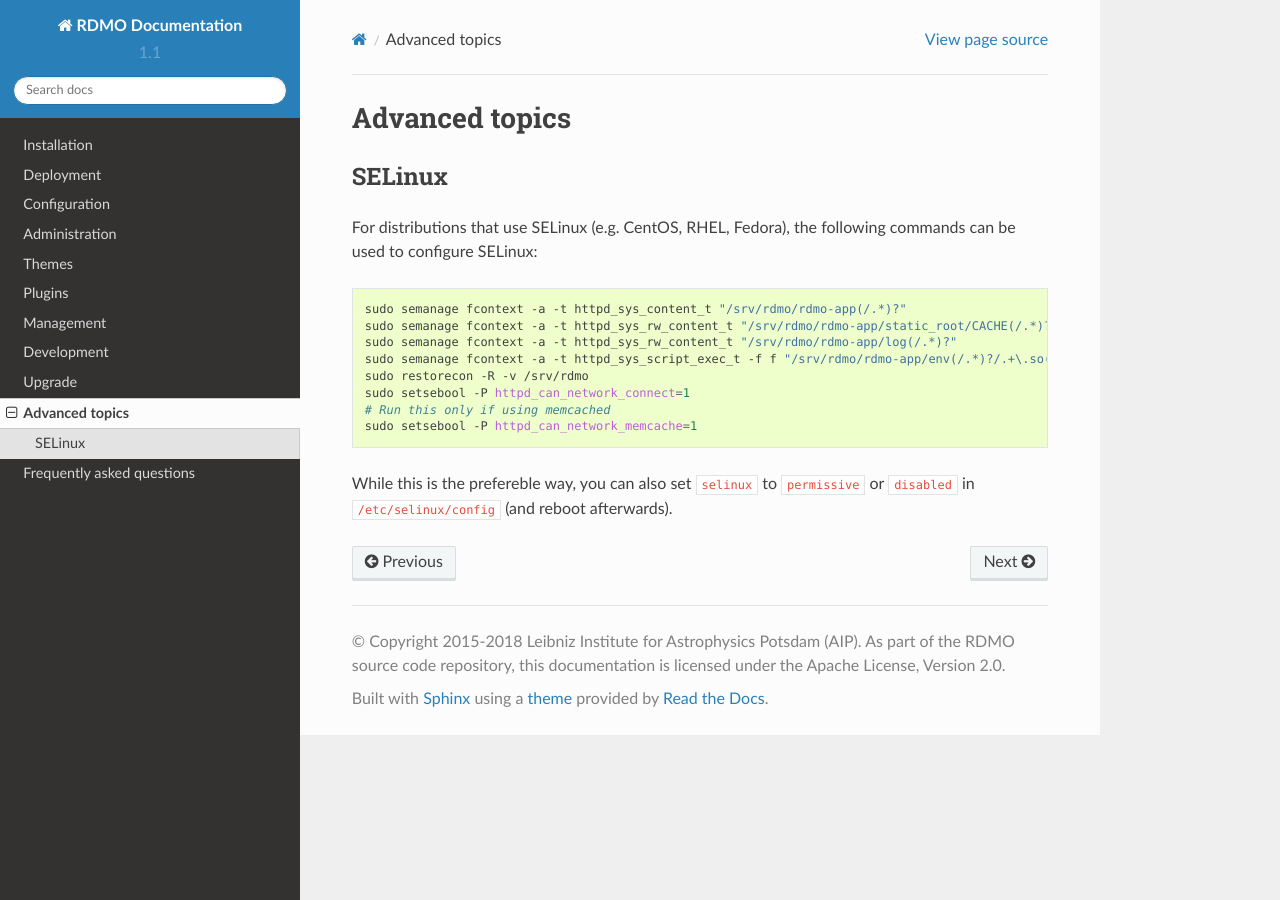
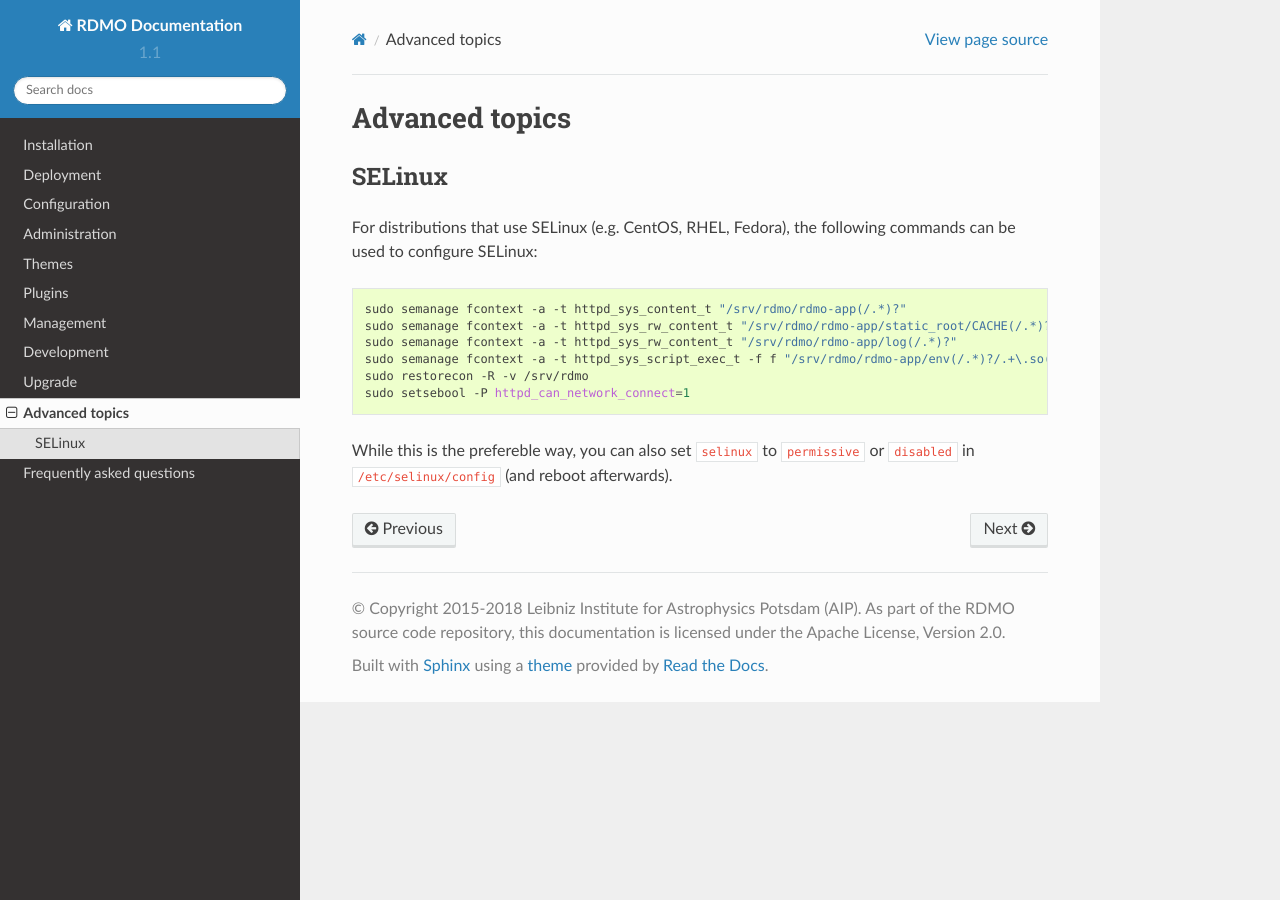
Before and after one commit to rdmorganiser/rdmo-docs, a Sphinx documentation site: the page built from docs/advanced/index.md, in a window 1280 px wide. Built offline with Sphinx 7.4.7 and the Read the Docs theme 2.0.0, drawn with Linux system fonts in a browser that asks for light colours.

Commit message:
chore: remove memcached from advanced SE Linux

````diff
--- a/docs/advanced/index.md
+++ b/docs/advanced/index.md
@@ -11,8 +11,6 @@ sudo semanage fcontext -a -t httpd_sys_rw_content_t "/srv/rdmo/rdmo-app/log(/.*)
 sudo semanage fcontext -a -t httpd_sys_script_exec_t -f f "/srv/rdmo/rdmo-app/env(/.*)?/.+\.so(\.[^/]*)*"
 sudo restorecon -R -v /srv/rdmo
 sudo setsebool -P httpd_can_network_connect=1
-# Run this only if using memcached
-sudo setsebool -P httpd_can_network_memcache=1
 ```
 
 While this is the prefereble way, you can also set `selinux` to `permissive` or `disabled` in `/etc/selinux/config` (and reboot afterwards).
````
